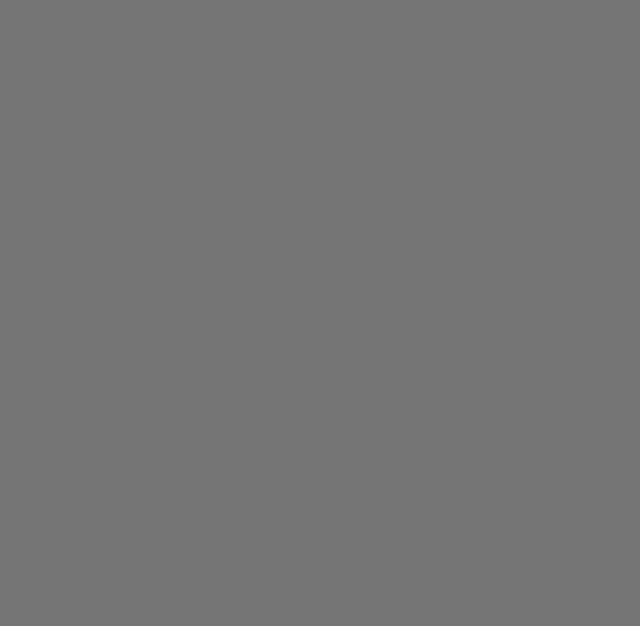
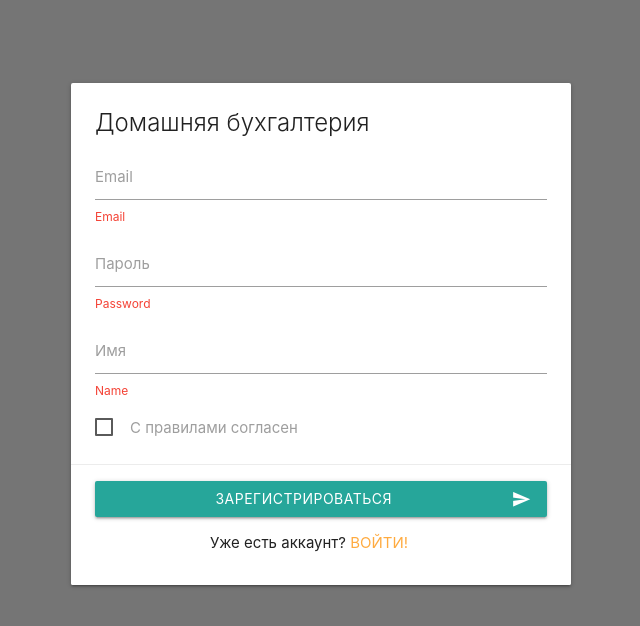
Before and after one commit to tsukiyyyomi/vueCrm, a Vue app in the folder crm/: page /register in a window 1280 px wide. Before the commit this address had no page. Shown: the top 626 px of the page, without its empty margins (319-959 px from the left). Built offline with nearby package versions, Linux system fonts and the light colour scheme.

Commit message:
Created Register view

```diff
--- a/crm/src/router/index.js
+++ b/crm/src/router/index.js
@@ -44,6 +44,12 @@ const routes = [
     meta: {layout: 'main'},
     component: ()=> import('../views/Profile.vue')
   },
+  {
+    path: '/register',
+    name: 'register',
+    meta: {layout: 'auth'},
+    component: ()=> import('../views/Register.vue')
+  }
 ];
 
 const router = createRouter({
--- /dev/null
+++ b/crm/src/views/Register.vue
@@ -0,0 +1,55 @@
+<template>
+   <form class="card auth-card">
+  <div class="card-content">
+    <span class="card-title">Домашняя бухгалтерия</span>
+    <div class="input-field">
+      <input
+          id="email"
+          type="text"
+      >
+      <label for="email">Email</label>
+      <small class="helper-text invalid">Email</small>
+    </div>
+    <div class="input-field">
+      <input
+          id="password"
+          type="password"
+          class="validate"
+      >
+      <label for="password">Пароль</label>
+      <small class="helper-text invalid">Password</small>
+    </div>
+    <div class="input-field">
+      <input
+          id="name"
+          type="text"
+          class="validate"
+      >
+      <label for="name">Имя</label>
+      <small class="helper-text invalid">Name</small>
+    </div>
+    <p>
+      <label>
+        <input type="checkbox" />
+        <span>С правилами согласен</span>
+      </label>
+    </p>
+  </div>
+  <div class="card-action">
+    <div>
+      <button
+          class="btn waves-effect waves-light auth-submit"
+          type="submit"
+      >
+        Зарегистрироваться
+        <i class="material-icons right">send</i>
+      </button>
+    </div>
+
+    <p class="center">
+      Уже есть аккаунт?
+      <a href="/">Войти!</a>
+    </p>
+  </div>
+</form>
+</template>
```
